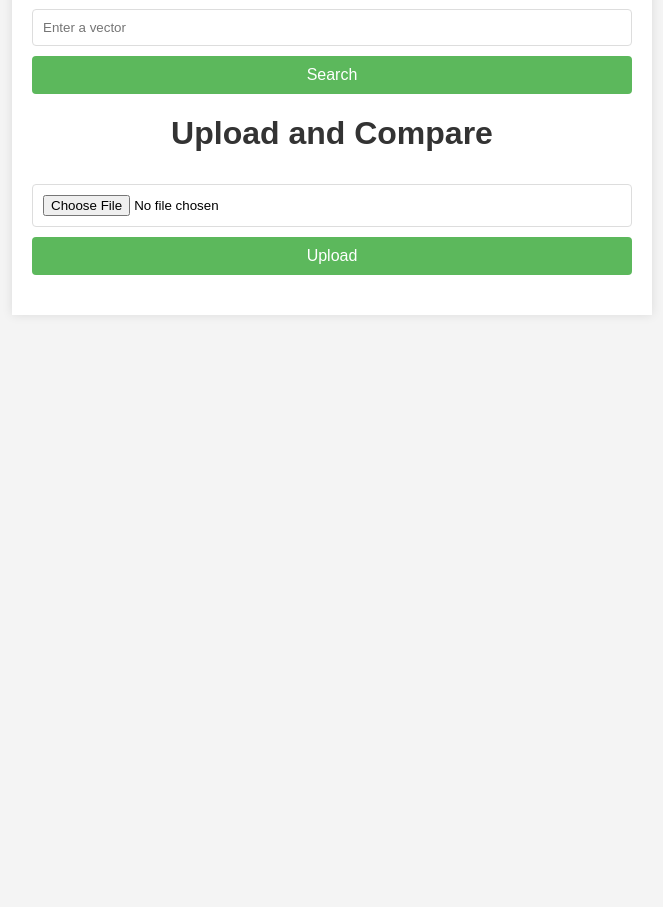
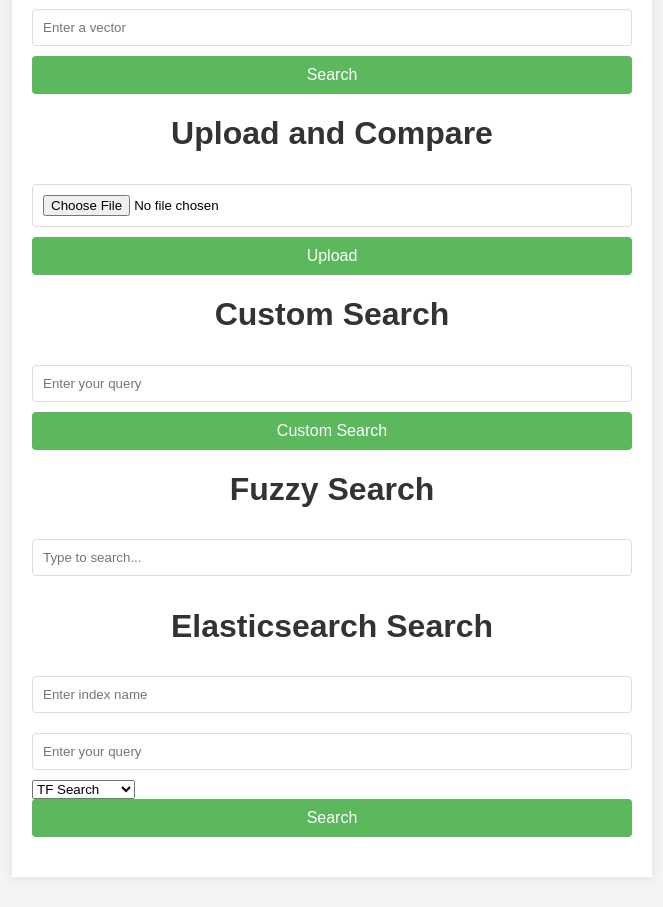
Before and after one commit to JohnJurdak/idpa, a Flask app: page / in a window 1280 px wide. Shown: the part 535-1442 px from the top of the page, without its empty margins (308-971 px from the left). Before the commit the page ends 810 px from the top, so only its background shows below. Run offline with Flask 3, Linux system fonts and the light colour scheme; parts of the project's set-up code (start-up, migrations or seed data) failed here and were passed over.

Commit message:
wip: elastic search

```diff
--- a/app.py
+++ b/app.py
@@ -1,7 +1,9 @@
 from flask import Flask, request, render_template, jsonify, flash, redirect, url_for
 from werkzeug.utils import secure_filename
 import os
-from searching import search, knn_search, upload_and_compare  # Import your functions here
+# Import Elasticsearch functions
+from idf import tf_search, idf_search, bm25_search
+from searching import search, knn_search, upload_and_compare, build_and_execute_query, search_as_you_type
 
 app = Flask(__name__)
 
@@ -60,5 +62,39 @@ def do_upload_and_compare():
     flash('File not allowed')
     return redirect(request.url)
 
+# Elasticsearch routes
+@app.route('/tf_search', methods=['POST'])
+def do_tf_search():
+    index_name = request.form['index_name']
+    query = request.form['query']
+    results = tf_search(index_name, query)
+    return jsonify(results)
+
+@app.route('/idf_search', methods=['POST'])
+def do_idf_search():
+    index_name = request.form['index_name']
+    query = request.form['query']
+    results = idf_search(index_name, query)
+    return jsonify(results)
+
+@app.route('/bm25_search', methods=['POST'])
+def do_bm25_search():
+    index_name = request.form['index_name']
+    query = request.form['query']
+    results = bm25_search(index_name, query)
+    return jsonify(results)
+
+@app.route('/custom_search', methods=['POST'])
+def do_custom_search():
+    input_str = request.form['input_str']
+    results = build_and_execute_query(input_str)
+    return jsonify(results)
+
+@app.route('/search_books', methods=['GET'])
+def search_books():
+    query = request.args.get('query', '')
+    results = search_as_you_type(query)
+    return jsonify(results)
+
 if __name__ == '__main__':
     app.run(debug=True)
--- a/idf.py
+++ b/idf.py
@@ -3,17 +3,14 @@ import json
 
 ELASTIC_PASSWORD = "Lx*=HqwOFH_Yi5sx3Q=V"
 
-def create_connection():
-    es = Elasticsearch(
-        "https://localhost:9200",
-        ca_certs="/Users/elie/Downloads/elasticsearch-8.10.4/config/certs/http_ca.crt",
-        basic_auth=("elastic", ELASTIC_PASSWORD)
-    )
+ELASTIC_PASSWORD = "RRq_=87eqdMQlrbigSY-"
 
-    if not es.ping():
-        raise ValueError("Elasticsearch is not running")
-
-    return es
+# Create the client instance
+es = Elasticsearch(
+    "https://localhost:9200",
+    ca_certs="/Users/johnjurdak/Downloads/elasticsearch-8.10.4/config/certs/http_ca.crt",
+    basic_auth=("elastic", ELASTIC_PASSWORD)
+)
 
 def create_index(es, index_name, settings):
     try:
@@ -45,9 +42,7 @@ def bm25_search(es, index_name, query):
 with open('Books.json', 'r') as f:
     books = json.load(f)
 
-# Create Elasticsearch connection
-es = create_connection()
-
+# Create Elasticsearch
 # Define the settings for the index, specifying the use of the BM25 algorithm
 settings = {
     "settings": {
@@ -73,41 +68,35 @@ settings = {
 }
 
 # Create indices
-create_index(es, 'books', settings)
-create_index(es, 'books_idf', settings)
-create_index(es, 'books_bm25', settings)
+# create_index(es, 'books', settings)
+# create_index(es, 'books_idf', settings)
+# create_index(es, 'books_bm25', settings)
 
-# Index the data
-index_data(es, 'books', books)
+# # Index the data
+# index_data(es, 'books', books)
 
 # Define a query
-query = {
-    "query": {
-        "match": {
-            "title": "fiction"
-        }
-    }
-}
+
 
 # Perform searches
-res_tf = tf_search(es, 'books', query)
-res_idf = idf_search(es, 'books_idf', query)
-res_bm25 = bm25_search(es, 'books_bm25', query)
+# res_tf = tf_search(es, 'books', query)
+# res_idf = idf_search(es, 'books_idf', query)
+# res_bm25 = bm25_search(es, 'books_bm25', query)
 
-# Get the runtime of each algorithm
-runtime_tf = res_tf['took']
-runtime_idf = res_idf['took']
-runtime_bm25 = res_bm25['took']
+# # Get the runtime of each algorithm
+# runtime_tf = res_tf['took']
+# runtime_idf = res_idf['took']
+# runtime_bm25 = res_bm25['took']
 
-# Print the runtime of each algorithm
-print(f"Runtime with TF settings: {runtime_tf} ms")
-print(f"Runtime with IDF settings: {runtime_idf} ms")
-print(f"Runtime with BM25 settings: {runtime_bm25} ms")
+# # Print the runtime of each algorithm
+# print(f"Runtime with TF settings: {runtime_tf} ms")
+# print(f"Runtime with IDF settings: {runtime_idf} ms")
+# print(f"Runtime with BM25 settings: {runtime_bm25} ms")
 
 # Print the results
-for hit in res_tf['hits']['hits']:
-    print(f"Found book {hit['_source']['title']} with score {hit['_score']} (TF)")
-for hit in res_idf['hits']['hits']:
-    print(f"Found book {hit['_source']['title']} with score {hit['_score']} (IDF)")
-for hit in res_bm25['hits']['hits']:
-    print(f"Found book {hit['_source']['title']} with score {hit['_score']} (BM25)")
+# for hit in res_tf['hits']['hits']:
+#     print(f"Found book {hit['_source']['title']} with score {hit['_score']} (TF)")
+# for hit in res_idf['hits']['hits']:
+#     print(f"Found book {hit['_source']['title']} with score {hit['_score']} (IDF)")
+# for hit in res_bm25['hits']['hits']:
+#     print(f"Found book {hit['_source']['title']} with score {hit['_score']} (BM25)")
--- a/searching.py
+++ b/searching.py
@@ -28,8 +28,8 @@ def search(word):
     response = es.search(index="books", body=query)
     hits = response["hits"]["hits"]
 
-    # for hit in hits:
-    #     print(f"Document ID: {hit['_id']}, Title: {hit['_source']['title']}")
+    for hit in hits:
+        print(f"Document ID: {hit['_id']}, Title: {hit['_source']['title']}")
     return hits
 
 def knn_search(vector):
@@ -75,3 +75,51 @@ def upload_and_compare(file_path):
     hits = [(hit["_id"], hit["_source"]) for hit in response["hits"]["hits"]]
 
     return hits
+
+
+def build_and_execute_query(input_str):
+    # Step 1: Parse the Input String
+    category_keyword_index = input_str.find("where the ") + len("where the ")
+    is_keyword_index = input_str.find(" is ")
+
+    category = '"' + input_str[category_keyword_index:is_keyword_index].strip() + '"'
+    value = input_str[is_keyword_index + len(" is "):].strip()
+    print("category", category)
+    print("value", value)
+    # Step 2: Build the XQuery (This is a placeholder as XQuery is not directly used with Elasticsearch)
+    xquery = f"<query><category>{category}</category><value>{value}</value></query>"
+
+    # Step 3: Convert XQuery to Elasticsearch DSL
+    # Note: This is a simple match query; adjust according to your needs
+    es_query = {
+        "query": {
+            "match": {
+                category.strip('"'): value
+            }
+        }
+    }
+
+    print("query",es_query)
+    print("------")
+    print()
+
+    # Step 4: Execute the Elasticsearch Query
+    response = es.search(index="books", body=es_query)
+    hits = response["hits"]["hits"]
+
+    for hit in hits:
+        print(f"Document ID: {hit['_id']}, Title: {hit['_source']['title']}")
+    return hits
+
+def search_as_you_type(query):
+    response = es.search(index="books", body={
+        "query": {
+            "match": {
+                "title": {
+                    "query": query,
+                    "fuzziness": "AUTO"
+                }
+            }
+        }
+    })
+    return [hit["_source"] for hit in response['hits']['hits']]
--- a/templates/home.html
+++ b/templates/home.html
@@ -32,6 +32,73 @@
             <input type="file" name="file" required>
             <input type="submit" value="Upload">
         </form>
+        <!-- ... [existing HTML content] ... -->
+
+        <h1>Custom Search</h1>
+        <form id="customSearchForm">
+            <input type="text" name="input_str" placeholder="Enter your query" required>
+            <input type="submit" value="Custom Search">
+        </form>
+<!-- Add this inside your HTML body where you want the search input to appear -->
+        <h1>Fuzzy Search</h1>
+        <input type="text" id="searchInput" placeholder="Type to search...">
+        <div id="searchResults"></div>
+
+        <script>
+        document.getElementById('searchInput').addEventListener('input', function(e) {
+            const query = e.target.value;
+            if (query.length > 2) {
+                fetch(`/search_books?query=${encodeURIComponent(query)}`)
+                    .then(response => response.json())
+                    .then(data => {
+                        let resultsHtml = data.map(hit =>
+                            `<div>${hit.title}</div>`  // Adjust according to your data structure
+                        ).join('');
+                        document.getElementById('searchResults').innerHTML = resultsHtml;
+                    })
+                    .catch(err => console.error(err));
+            } else {
+                document.getElementById('searchResults').innerHTML = ''; // Clear results if query is too short
+            }
+        });
+        </script>
+
+        <h1>Elasticsearch Search</h1>
+        <form id="esSearchForm">
+            <input type="text" name="index_name" placeholder="Enter index name" required>
+            <input type="text" name="query" placeholder="Enter your query" required>
+
+            <select name="searchType" id="searchType">
+                <option value="tf_search">TF Search</option>
+                <option value="idf_search">IDF Search</option>
+                <option value="bm25_search">BM25 Search</option>
+            </select>
+
+            <input type="submit" value="Search">
+        </form>
+
+        <div id="results"></div>
+
+        <script src="{{ url_for('static', filename='js/script.js') }}"></script>
+        <script>
+            // Function to handle form submission
+            async function handleESSubmit(event) {
+                event.preventDefault();
+                const formData = new FormData(document.getElementById('esSearchForm'));
+                const searchType = formData.get('searchType');
+                const route = '/' + searchType;
+                const response = await fetch(route, {
+                    method: 'POST',
+                    body: formData
+                });
+                const resultData = await response.json();
+                document.getElementById('results').innerText = JSON.stringify(resultData, null, 2);
+            }
+
+            // Attach event listener to the Elasticsearch search form
+            document.getElementById('esSearchForm').addEventListener('submit', handleESSubmit);
+        </script>
+<!-- ... [existing JavaScript and HTML content] ... -->
 
         <div id="results"></div>
     </div>
```
Also changed, not shown: static/js/script.js (line endings or trailing spaces).
